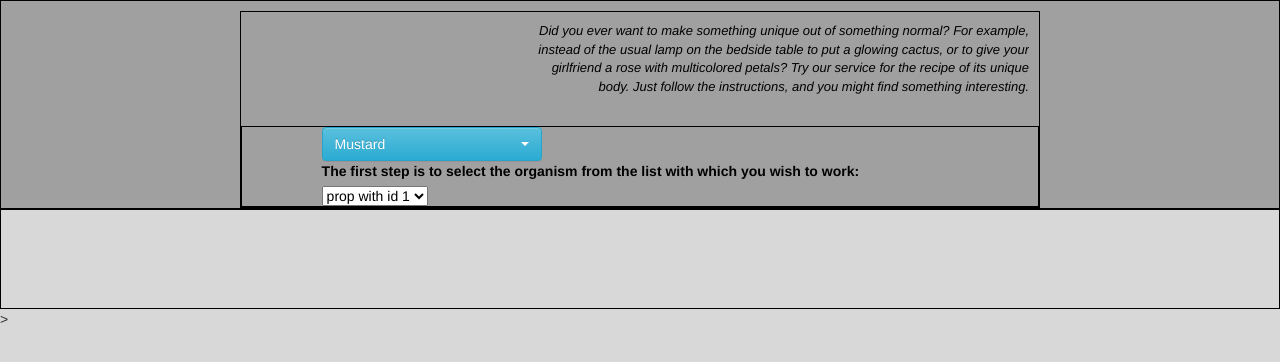
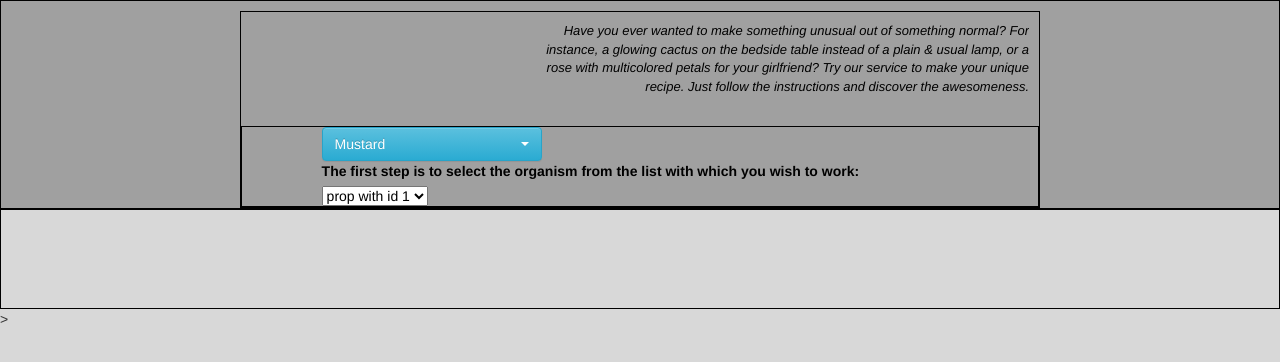
Before and after one commit to DesiresDesigner/DI-life, a Python web app: template templates/index.html in a window 1280 px wide. Shown: the part 80-442 px from the top of the page. Run offline with Jinja, Linux system fonts and the light colour scheme; the template is opened without the code that fills it, so the values that code supplies are empty; some libraries are stand-ins or nearby versions.

Commit message:
fixed english

```diff
--- a/templates/index.html
+++ b/templates/index.html
@@ -27,10 +27,10 @@
 			<div class = "content">
 				<div class = "description">
 					<p>
-						Did you ever want to make something unique out of something normal?
-						For example, instead of the usual lamp on the bedside table to put a glowing cactus, or to give your girlfriend
-						a rose with multicolored petals? Try our service for the recipe of its unique body. Just follow the instructions,
-						and you might find something interesting.
+						Have you ever wanted to make something unusual out of something normal?
+						For instance, a glowing cactus on the bedside table instead of a plain & usual lamp, or a rose with multicolored petals
+						for your girlfriend? Try our service to make your unique recipe. Just follow the instructions
+						and discover the awesomeness.
 					</p>
 				</div>
 				<br>
```
